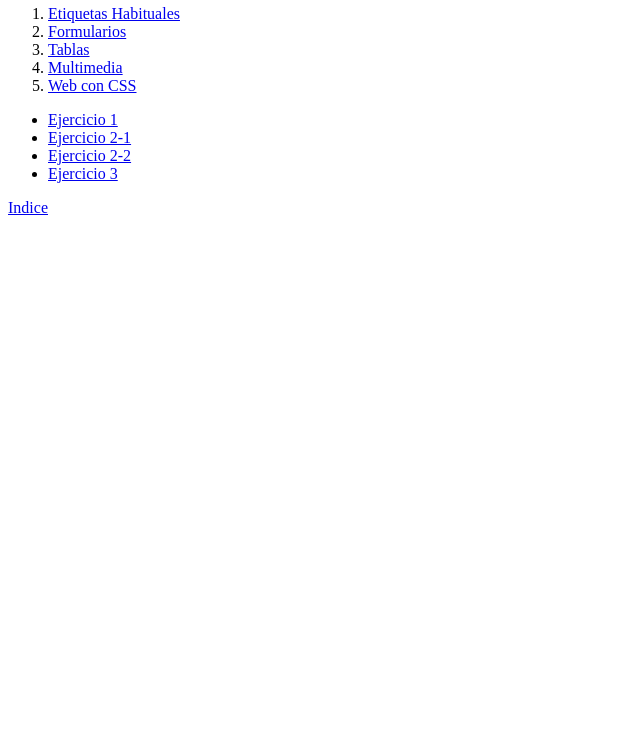
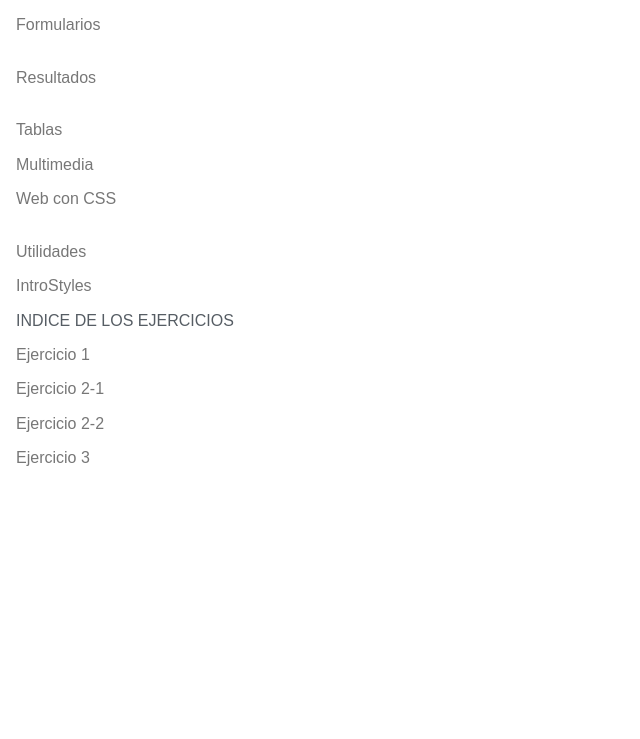
Before and after one commit to NicoAquino67/OpenBootcamp-HtmlCss, a plain HTML site: page index.html in a window 1280 px wide. Shown: the part 61-800 px from the top of the page, without its empty margins (0-640 px from the left). Drawn offline with nearby package versions, Linux system fonts and the light colour scheme.

Commit message:
IntroCss and colors

```diff
--- a/index.html
+++ b/index.html
@@ -1,40 +1,57 @@
 <html>
   <head>
+    <link
+      rel="stylesheet"
+      href="https://cdn.jsdelivr.net/npm/purecss@3.0.0/build/pure-min.css"
+      integrity="sha384-X38yfunGUhNzHpBaEBsWLO+A0HDYOQi8ufWDkZ0k9e0eXz/tH3II7uKZ9msv++Ls"
+      crossorigin="anonymous"
+    />
+    <style>
+      .pure-menu-item{
+        height: max-content;
+      }
+    </style>
+    <meta name="viewport" content="width=device-width, initial-scale=1" />
     <title>Indice</title>
   </head>
   <body>
-    <h1>Indice del Curso OpenBootCamp</h1>
-    <ol class="curso">
-      <li>
-        <a href="01-Intro\usual-tags.html">Etiquetas Habituales</a>
+    <div class="pure-menu custom-restricted-width">
+      <span class="pure-menu-heading">Indice del Curso OpenBootCamp</span>
+      <ol class="pure-menu-list">
+        <li class="pure-menu-item">
+          <a href="01-Intro\usual-tags.html" class="pure-menu-link">Etiquetas Habituales</a>
         </li>
-      <li>
-        <a href="02-Forms\Formularios.html">Formularios</a>
+        <li class="pure-menu-item">
+          <a href="02-Forms\Formularios.html" class="pure-menu-link">Formularios</a><br />
+          <a href="02-Forms/Resultados.html" class="pure-menu-link">Resultados</a><br />
+          <a href="02-Forms/tables.html" class="pure-menu-link">Tablas</a>
         </li>
-      <li>
-        <a href="02-Forms/tables.html">Tablas</a>
+        <li class="pure-menu-item">
+          <a href="03-Multimedia/Multimedia.html" class="pure-menu-link">Multimedia</a>
         </li>
-      <li>
-        <a href="03-Multimedia/Multimedia.html">Multimedia</a>
-      </li>
-      <li>
-        <a href="04-IntroCss/webConCss.html">Web con CSS</a>
+        <li class="pure-menu-item">
+          <a href="04-IntroCss/webConCss.html" class="pure-menu-link">Web con CSS</a><br />
+          <a href="04-IntroCss/utilidades.html" class="pure-menu-link">Utilidades</a>
+          <a href="04-IntroCss/IntroStyles.html" class="pure-menu-link">IntroStyles</a>
         </li>
       </ol>
-    <ul class="ejercicios">
-      <li>
-        <a href="Ejercicios\Ejercicio-1.html">Ejercicio 1</a>
+  </div>
+  <div class="pure-menu custom-restricted-width">
+      <span class="pure-menu-heading"> Indice de los Ejercicios</span>
+      <ul class="pure-menu-list">
+        <li class="pure-menu-item">
+          <a href="Ejercicios\Ejercicio-1.html" class="pure-menu-link">Ejercicio 1</a>
         </li>
-      <li>
-        <a href="Ejercicios\Ejercicio-2-1.html">Ejercicio 2-1</a>
+        <li class="pure-menu-item">
+          <a href="Ejercicios\Ejercicio-2-1.html" class="pure-menu-link">Ejercicio 2-1</a>
         </li>
-      <li>
-        <a href="Ejercicios\Ejercicio-2-2.html">Ejercicio 2-2</a>
+        <li class="pure-menu-item">
+          <a href="Ejercicios\Ejercicio-2-2.html" class="pure-menu-link">Ejercicio 2-2</a>
         </li>
-      <li>
-        <a href="Ejercicios/Ejercicio-3.html">Ejercicio 3</a>
+        <li class="pure-menu-item">
+          <a href="Ejercicios/Ejercicio-3.html" class="pure-menu-link">Ejercicio 3</a>
         </li>
       </ul>
-    <a href="..\index.html">Indice</a>
+    </div>
   </body>
 </html>
```
Also changed, not shown: 04-IntroCss/IntroStyles.css (added, +12 -0 lines), 04-IntroCss/IntroStyles.html (added, +16 -0 lines), 04-IntroCss/utilidades.html (added, +29 -0 lines). Lines whose indentation alone changed are shown as unchanged.
